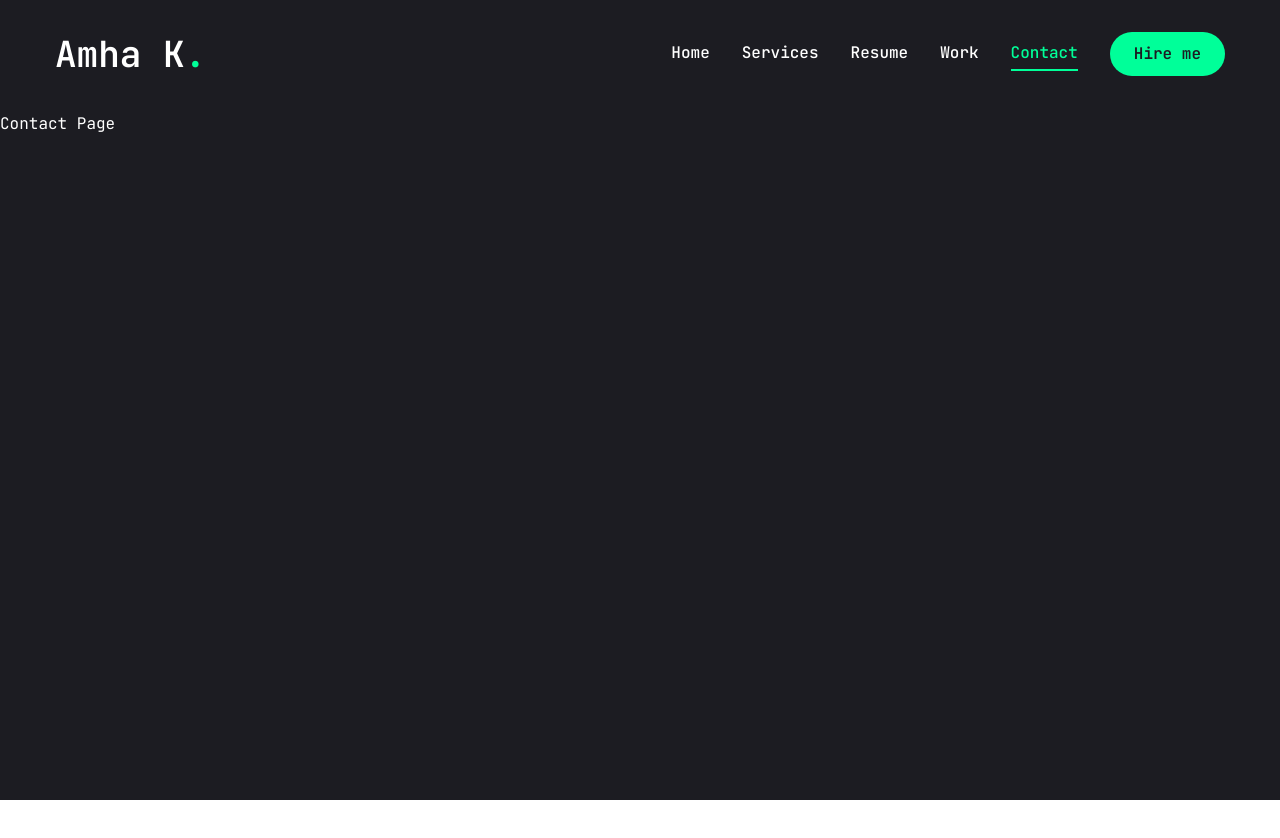
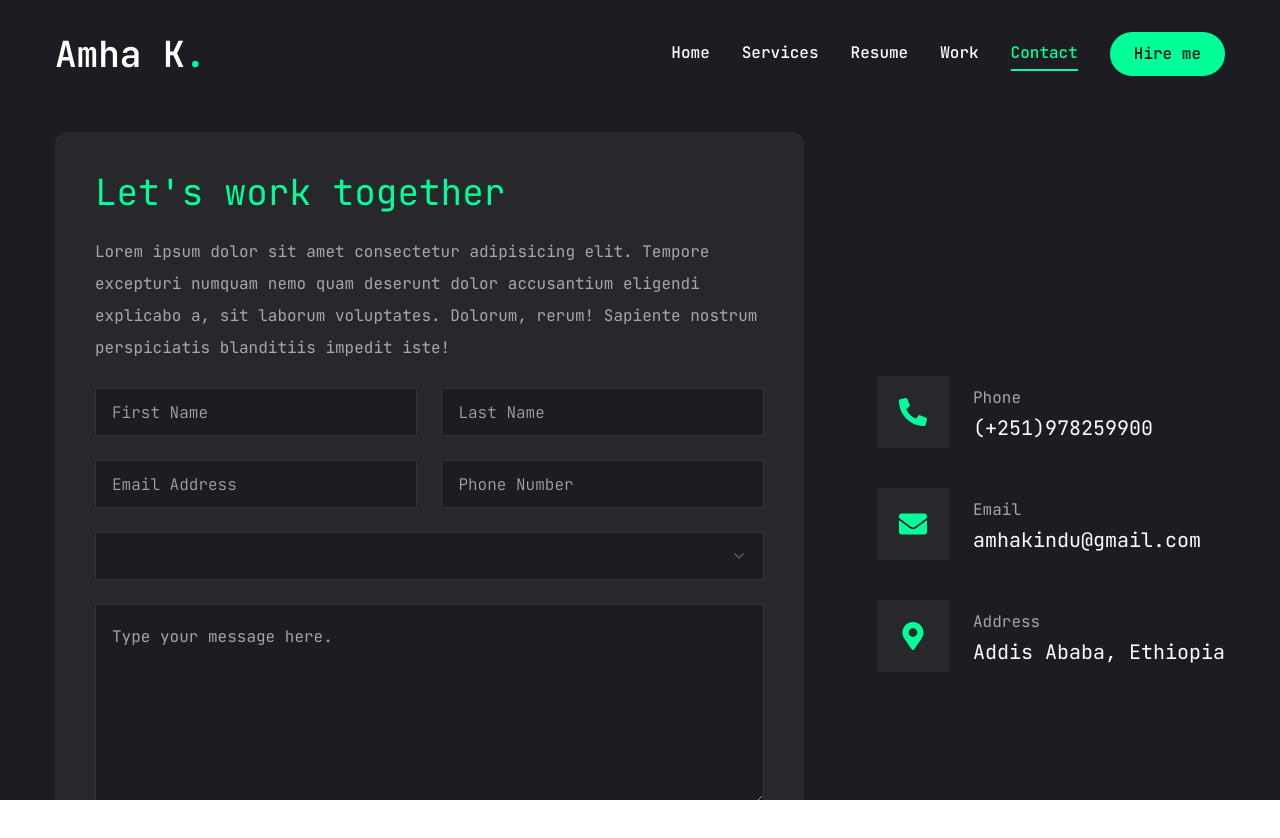
Before and after one commit to amha-kindu/portfolio, a Next.js app: page /contact in a window 1280 px wide. Shown: the top 838 px of the page. Before the commit the page ends 800 px from the top, so only its background shows below. Built offline with nearby package versions, Linux system fonts and the light colour scheme.

Commit message:
implemented contact page

```diff
--- a/app/contact/page.jsx
+++ b/app/contact/page.jsx
@@ -1,6 +1,123 @@
+"use client";
+
+import { Button } from "@/components/ui/button";
+import { Input } from "@/components/ui/input";
+import { Textarea } from "@/components/ui/textarea";
+import {
+  Select, SelectContent, SelectGroup,
+  SelectItem, SelectLabel,
+  SelectTrigger, SelectValue
+} from "@/components/ui/select";
+import {
+  FaPhoneAlt, FaEnvelope, FaMapMarkerAlt
+} from "react-icons/fa";
+
+import { motion } from "framer-motion";
+
+const info = [
+  {
+    icon: <FaPhoneAlt />,
+    title: "Phone",
+    value: "(+251)978259900"
+  },
+  {
+    icon: <FaEnvelope />,
+    title: "Email",
+    value: "amhakindu@gmail.com"
+  },
+  {
+    icon: <FaMapMarkerAlt />,
+    title: "Address",
+    value: "Addis Ababa, Ethiopia"
+  },
+]
+
 const Contact = () => {
   return (
-    <div>Contact Page</div>
+    <motion.section
+      initial={{ opacity: 0 }}
+      animate={{
+        opacity: 1,
+        transition: {
+          delay: 2.4,
+          duration: 0.4,
+          ease: "easeIn"
+        }
+      }}
+      className="py-6"
+    >
+      <div className="container mx-auto">
+        <div className="flex flex-col xl:flex-row gap-[30px]">
+          <div className="xl:w-[64%] order-2 xl:order-none">
+            <form className="flex flex-col gap-6 p-10 bg-[#27272c] rounded-xl" action="">
+              <h3 className="text-4xl text-accent">Let's work together</h3>
+              <p className="text-white/60">Lorem ipsum dolor sit amet consectetur adipisicing elit. Tempore excepturi numquam nemo quam deserunt dolor accusantium eligendi explicabo a, sit laborum voluptates. Dolorum, rerum! Sapiente nostrum perspiciatis blanditiis impedit iste!</p>
+              <div className="grid grid-cols-1 md:grid-cols-2 gap-6">
+                <Input
+                  type="firstname"
+                  placeholder="First Name"
+                />
+                <Input
+                  type="lastname"
+                  placeholder="Last Name"
+                />
+                <Input
+                  type="email"
+                  placeholder="Email Address"
+                />
+                <Input
+                  type="phone"
+                  placeholder="Phone Number"
+                />
+              </div>
+              <Select
+                onValueChange={(value) => console.log(value)}
+                defaultValue="Select a service"
+              >
+                <SelectTrigger className="w-full">
+                  <SelectValue placeholder="Select a service" />
+                </SelectTrigger>
+                <SelectContent>
+                  <SelectGroup>
+                    <SelectLabel>Select a service</SelectLabel>
+                    <SelectItem value="est">Web Development</SelectItem>
+                    <SelectItem value="cst">UI/UX Design</SelectItem>
+                    <SelectItem value="mst">Logo Design</SelectItem>
+                  </SelectGroup>
+                </SelectContent>
+              </Select>
+              <Textarea
+                placeholder="Type your message here."
+                className="h-[200px]"
+              />
+              <Button size="md" className="max-w-40">Send message</Button>
+            </form>
+          </div>
+          <div className="flex-1 flex items-center xl:justify-end order-1 xl:order-none mb-8 xl:mb-0">
+            <ul className="flex flex-col gap-10">
+              {info.map((info, index) => {
+                return (
+                  <li
+                    key={index}
+                    className="flex items-center gap-6"
+                  >
+                    <div className="w-[52px] h-[52px] xl:w-[72px] xl:h-[72px] bg-[#27272c] text-accent rounded-md flex items-center justify-center">
+                      <div className="text-[28px]">
+                        {info.icon}
+                      </div>
+                    </div>
+                    <div className="flex-1">
+                      <p className="text-white/60">{info.title}</p>
+                      <h3 className="text-xl">{info.value}</h3>
+                    </div>
+                  </li>
+                );
+              })}
+            </ul>
+          </div>
+        </div>
+      </div>
+    </motion.section>
   )
 }
 
--- a/components/MobileNav.jsx
+++ b/components/MobileNav.jsx
@@ -1,6 +1,6 @@
 "use client";
 
-import { Sheet, SheetContent, SheetTrigger } from '@/components/ui/sheet';
+import { Sheet, SheetContent, SheetTitle, SheetTrigger } from '@/components/ui/sheet';
 import { usePathname } from 'next/navigation';
 import Link from "next/link";
 import { CiMenuFries } from "react-icons/ci";
@@ -12,6 +12,7 @@
 
     return (
         <Sheet>
+            <SheetTitle/>
             <SheetTrigger className="flex justify-center items-center">
                 <CiMenuFries className="text-[32px] text-accent" />
             </SheetTrigger>
--- a/components/ui/input.jsx
+++ b/components/ui/input.jsx
@@ -7,7 +7,7 @@
     (<input
       type={type}
       className={cn(
-        "flex h-10 w-full rounded-md border border-slate-200 bg-white px-3 py-2 text-sm ring-offset-white file:border-0 file:bg-transparent file:text-sm file:font-medium file:text-slate-950 placeholder:text-slate-500 focus-visible:outline-none focus-visible:ring-2 focus-visible:ring-slate-950 focus-visible:ring-offset-2 disabled:cursor-not-allowed disabled:opacity-50 dark:border-slate-800 dark:bg-slate-950 dark:ring-offset-slate-950 dark:file:text-slate-50 dark:placeholder:text-slate-400 dark:focus-visible:ring-slate-300",
+        "flex h-[48px] rounded-md border border-white/10 focus:border-accent font-light bg-primary px-4 py-5 text-base placeholder:text-white/60 outline-none",
         className
       )}
       ref={ref}
--- a/components/ui/select.jsx
+++ b/components/ui/select.jsx
@@ -16,7 +16,7 @@
   <SelectPrimitive.Trigger
     ref={ref}
     className={cn(
-      "flex h-10 w-full items-center justify-between rounded-md border border-slate-200 bg-white px-3 py-2 text-sm ring-offset-white placeholder:text-slate-500 focus:outline-none focus:ring-2 focus:ring-slate-950 focus:ring-offset-2 disabled:cursor-not-allowed disabled:opacity-50 [&>span]:line-clamp-1 dark:border-slate-800 dark:bg-slate-950 dark:ring-offset-slate-950 dark:placeholder:text-slate-400 dark:focus:ring-slate-300",
+      "flex h-[48px] w-full items-center justify-between rounded-md border border-white/10 bg-primary px-4 py-5 text-base text-white/60 placeholder:text-white/10 focus:border-accent outline-none",
       className
     )}
     {...props}>
@@ -54,7 +54,7 @@
     <SelectPrimitive.Content
       ref={ref}
       className={cn(
-        "relative z-50 max-h-96 min-w-[8rem] overflow-hidden rounded-md border border-slate-200 bg-white text-slate-950 shadow-md data-[state=open]:animate-in data-[state=closed]:animate-out data-[state=closed]:fade-out-0 data-[state=open]:fade-in-0 data-[state=closed]:zoom-out-95 data-[state=open]:zoom-in-95 data-[side=bottom]:slide-in-from-top-2 data-[side=left]:slide-in-from-right-2 data-[side=right]:slide-in-from-left-2 data-[side=top]:slide-in-from-bottom-2 dark:border-slate-800 dark:bg-slate-950 dark:text-slate-50",
+        "relative z-50 max-h-96 min-w-[8rem] overflow-hidden rounded-md border border-white/10 bg-primary text-white shadow-md data-[state=open]:animate-in data-[state=closed]:animate-out data-[state=closed]:fade-out-0 data-[state=open]:fade-in-0 data-[state=closed]:zoom-out-95 data-[state=open]:zoom-in-95 data-[side=bottom]:slide-in-from-top-2 data-[side=left]:slide-in-from-right-2 data-[side=right]:slide-in-from-left-2 data-[side=top]:slide-in-from-bottom-2 dark:border-slate-800 dark:bg-slate-950 dark:text-slate-50",
         position === "popper" &&
           "data-[side=bottom]:translate-y-1 data-[side=left]:-translate-x-1 data-[side=right]:translate-x-1 data-[side=top]:-translate-y-1",
         className
@@ -85,7 +85,7 @@
   <SelectPrimitive.Item
     ref={ref}
     className={cn(
-      "relative flex w-full cursor-default select-none items-center rounded-sm py-1.5 pl-8 pr-2 text-sm outline-none focus:bg-slate-100 focus:text-slate-900 data-[disabled]:pointer-events-none data-[disabled]:opacity-50 dark:focus:bg-slate-800 dark:focus:text-slate-50",
+      "relative flex w-full cursor-default select-none items-center rounded-sm py-1.5 pl-8 pr-2 text-sm outline-none focus:bg-accent focus:text-primary data-[disabled]:pointer-events-none data-[disabled]:opacity-50 dark:focus:bg-slate-800 dark:focus:text-slate-50",
       className
     )}
     {...props}>
--- a/components/ui/textarea.jsx
+++ b/components/ui/textarea.jsx
@@ -6,7 +6,7 @@
   return (
     (<textarea
       className={cn(
-        "flex min-h-[80px] w-full rounded-md border border-slate-200 bg-white px-3 py-2 text-sm ring-offset-white placeholder:text-slate-500 focus-visible:outline-none focus-visible:ring-2 focus-visible:ring-slate-950 focus-visible:ring-offset-2 disabled:cursor-not-allowed disabled:opacity-50 dark:border-slate-800 dark:bg-slate-950 dark:ring-offset-slate-950 dark:placeholder:text-slate-400 dark:focus-visible:ring-slate-300",
+        "flex min-h-[80px] w-full rounded-md border border-white/10 bg-primary px-4 py-5 text-base placeholder:text-white/60 focus-visible:outline-none focus-visible:ring-1 focus-visible:ring-accent focus-visible:ring-offset-0 disabled:cursor-not-allowed disabled:opacity-50",
         className
       )}
       ref={ref}
```
